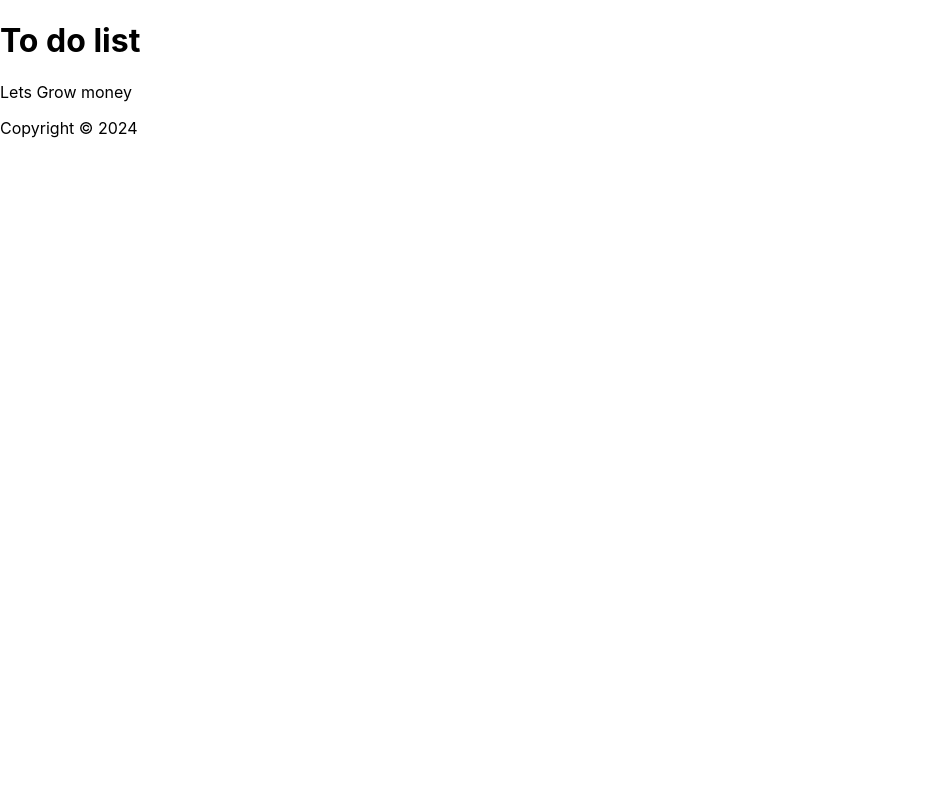
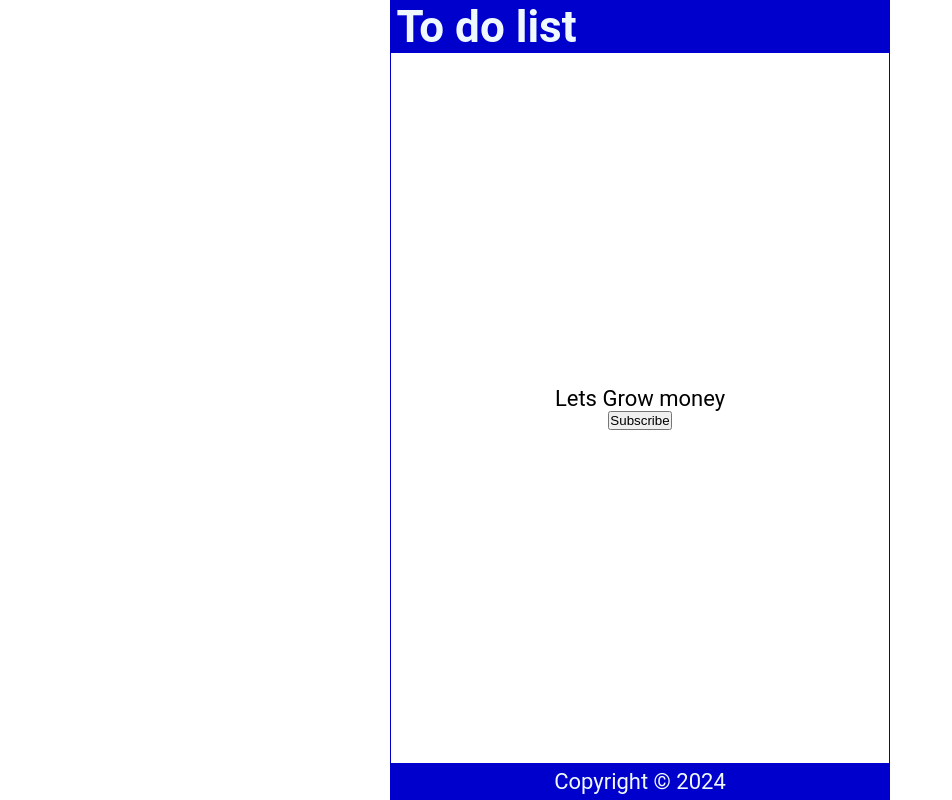
Before and after one commit to Mohanapriya4/learnings, a React (Create React App) app in the folder React/react-1/: page / in a window 1280 px wide. Shown: the whole page, without its empty margins (0-952 px from the left). Built offline with nearby package versions, Linux system fonts and the light colour scheme.

Commit message:
Click-event

```diff
--- a/React/react-1/src/App.css
+++ /dev/null
@@ -1,38 +0,0 @@
-.App {
-  text-align: center;
-}
-
-.App-logo {
-  height: 40vmin;
-  pointer-events: none;
-}
-
-@media (prefers-reduced-motion: no-preference) {
-  .App-logo {
-    animation: App-logo-spin infinite 20s linear;
-  }
-}
-
-.App-header {
-  background-color: #282c34;
-  min-height: 100vh;
-  display: flex;
-  flex-direction: column;
-  align-items: center;
-  justify-content: center;
-  font-size: calc(10px + 2vmin);
-  color: white;
-}
-
-.App-link {
-  color: #61dafb;
-}
-
-@keyframes App-logo-spin {
-  from {
-    transform: rotate(0deg);
-  }
-  to {
-    transform: rotate(360deg);
-  }
-}
--- a/React/react-1/src/App.js
+++ b/React/react-1/src/App.js
@@ -1,4 +1,3 @@
-import './App.css';
 import Header from './Components/Header';
 import Content from './Components/Content';
 import Footer from './Components/Footer';
@@ -6,7 +5,7 @@
 function App() {
 
   return (
-    <div>
+    <div className="App">
      <Header />
      <Content />
      <Footer />
--- a/React/react-1/src/Components/Content.js
+++ b/React/react-1/src/Components/Content.js
@@ -6,10 +6,19 @@
         const int = Math.floor(Math.random()*3)
         return names[int]
       }
+      const handleClick=(name)=>{
+       console.log(`Thanks for subscribing ${name}`);
+      }
+
+      const handleClick1=(e)=>{
+        console.log(e.target.innerHTML);
+
+      }
   return (
-    <div>
-         <p>Lets {handleNameChange()} money</p>
-    </div>
+      <main>
+         <p onDoubleClick={()=>handleClick('Priya')}>Lets {handleNameChange()} money</p>
+         <button onClick={(e)=>handleClick1(e)}>Subscribe</button>
+      </main>
   )
 }
 
--- a/React/react-1/src/Components/Footer.js
+++ b/React/react-1/src/Components/Footer.js
@@ -3,7 +3,7 @@
 const Footer = () => {
     const year = new Date();
   return (
-    <div>Copyright &copy; {year.getFullYear()}</div>
+    <footer>Copyright &copy; {year.getFullYear()}</footer>
   )
 }
 
--- a/React/react-1/src/index.css
+++ b/React/react-1/src/index.css
@@ -1,13 +1,186 @@
+* {
+  margin: 0;
+  padding: 0;
+  box-sizing: border-box;
+}
+
+html {
+  font-size: 22px;
+}
+
 body {
-  margin: 0;
-  font-family: -apple-system, BlinkMacSystemFont, 'Segoe UI', 'Roboto', 'Oxygen',
+  min-height: 100vh;
+  font-family: 'Roboto', 'Oxygen',
     'Ubuntu', 'Cantarell', 'Fira Sans', 'Droid Sans', 'Helvetica Neue',
     sans-serif;
   -webkit-font-smoothing: antialiased;
   -moz-osx-font-smoothing: grayscale;
+
 }
 
-code {
-  font-family: source-code-pro, Menlo, Monaco, Consolas, 'Courier New',
-    monospace;
+.App {
+  display: flex;
+  flex-direction: column;
+  justify-content: center;
+  align-items: center;
+  height: 100vh;
+  width: 100%;
+  max-width: 500px;
+  border: 1px solid mediumblue;
+  margin: auto;
 }
+
+header {
+  width: 100%;
+  padding: 0 0.25em;
+  background-color: mediumblue;
+  color: aliceblue;
+  display: flex;
+  justify-content: space-between;
+  align-items: center;
+}
+
+main {
+  width: 100%;
+  display: flex;
+  flex-direction: column;
+  flex-grow: 1;
+  justify-content: center;
+  align-items: center;
+  overflow-y: auto;
+}
+
+footer {
+  width: 100%;
+  padding: 0.25em;
+  background-color: mediumblue;
+  color: aliceblue;
+  display: grid;
+  place-content: center;
+}
+/*
+ul {
+  width: 100%;
+  list-style: none;
+  padding: 0 0.25rem 0.25rem;
+}
+
+ul li::before {
+  content: "\200B";
+}
+
+.item {
+  display: flex;
+  justify-content: flex-start;
+  align-items: center;
+  padding: 0.5rem 0 0.5rem 0.5rem;
+  margin: 0.25rem 0;
+  background-color: #eee;
+}
+
+.item:first-child {
+  margin: 0;
+}
+
+.item input[type="checkbox"] {
+  text-align: center;
+  width: 2.5rem;
+  width: 48px;
+  min-width: 48px;
+  height: 2.5rem;
+  height: 48px;
+  min-height: 48px;
+  cursor: pointer;
+  margin-right: 0.5rem;
+}
+
+.item input[type="checkbox"]:focus + label {
+  text-decoration: underline;
+}
+
+.item > label {
+  font-size: 0.75rem;
+  flex-grow: 1;
+}
+
+.item svg {
+  width: 48px;
+  min-width: 48px;
+  height: 36px;
+  font-size: 1rem;
+  color: steelblue;
+  cursor: pointer;
+}
+
+.item svg:focus,
+.item svg:hover {
+  color: red;
+  outline: none;
+}
+
+.addForm {
+  width: 100%;
+  display: flex;
+  justify-content: flex-start;
+  margin: 0.5rem 0 0;
+  padding: 0 0.5rem 0.25rem;
+  border-bottom: 1px solid #eee;
+}
+
+.addForm label {
+  position: absolute;
+  left: -99999px;
+}
+
+.addForm input[type='text'] {
+  flex-grow: 1;
+  max-width: calc(100% - 50px);
+  min-height: 48px;
+  font-size: 1rem;
+  padding: 0.25rem;
+  border-radius: 0.25rem;
+  margin-right: 0.25rem;
+  outline: none;
+}
+
+button {
+  height: 48px;
+  min-width: 48px;
+  border-radius: 0.25rem;
+  padding: 0.5rem;
+  font-size: 1rem;
+  background-color: aliceblue;
+  color: mediumblue;
+  cursor: pointer;
+}
+
+button:focus,
+button:hover {
+  color: white;
+  background-color: limegreen;
+  outline: none;
+}
+
+.searchForm {
+  width: 100%;
+  display: flex;
+  justify-content: flex-start;
+  margin: 0.25rem 0 0;
+  padding: 0 0.5rem 0.25rem;
+  border-bottom: 1px solid #eee;
+}
+
+.searchForm label {
+  position: absolute;
+  left: -99999px;
+}
+
+.searchForm input[type='text'] {
+  flex-grow: 1;
+  max-width: 100%;
+  min-height: 48px;
+  font-size: 1rem;
+  padding: 0.25rem;
+  border-radius: 0.25rem;
+  outline: none;
+} */
```
Also changed, not shown: React/react-1/src/logo.svg (deleted).
